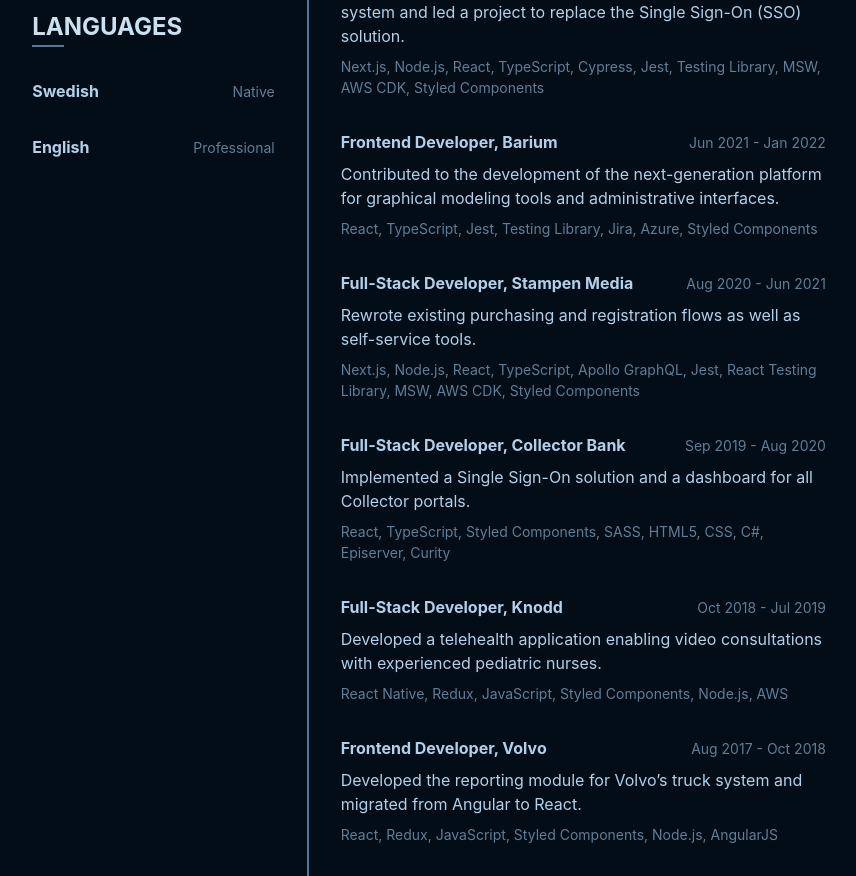
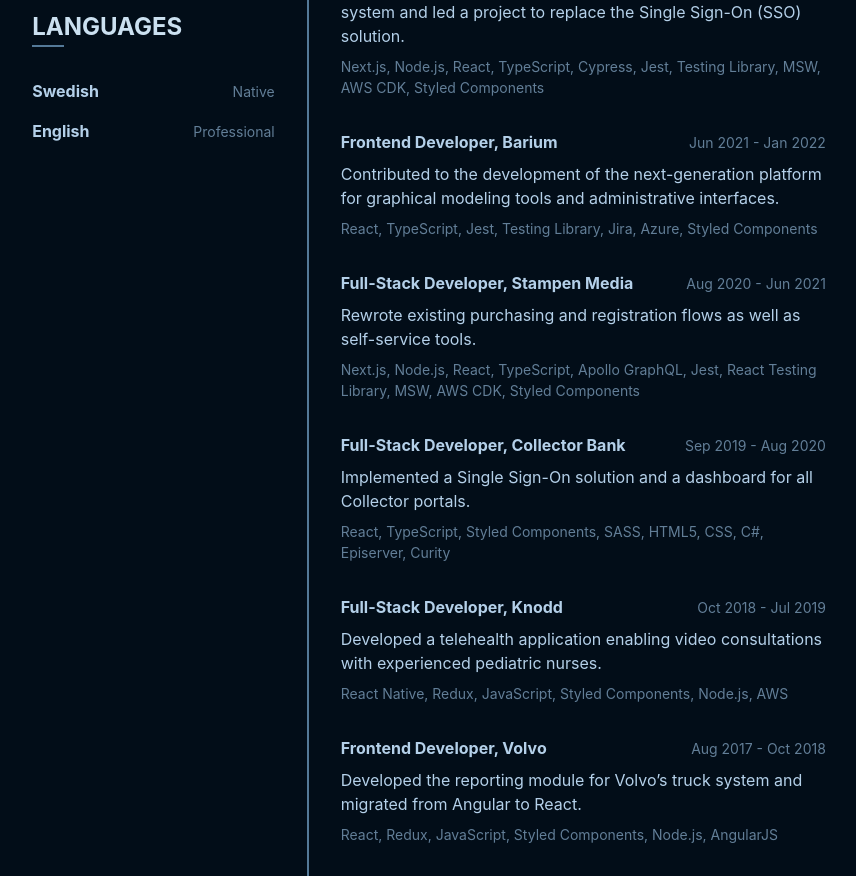
Before and after one commit to JohanGustafsson91/JohanGustafsson91.github.io, a React (Vite) app: page / in a window 1280 px wide. Shown: the part 829-1705 px from the top of the page, without its empty margins (211-1067 px from the left). Built offline with nearby package versions, Linux system fonts and the light colour scheme.

Commit message:
improvements

```diff
--- a/src/App.tsx
+++ b/src/App.tsx
@@ -28,7 +28,7 @@
           {contact.map((item) => (
             <div key={item.type} className="space-bottom-sm">
               <h4 className="no-space-bottom">{item.type}</h4>
-              <a href={item.link} target="_blank">
+              <a href={item.link} target="_blank" rel="noopener noreferrer">
                 {item.text}
               </a>
             </div>
@@ -137,7 +137,11 @@
   description,
   additionalInfo,
 }: ResumeItemProps) => (
-  <div className="space-bottom-md">
+  <div
+    className={
+      description || additionalInfo ? "space-bottom-md" : "space-bottom-sm"
+    }
+  >
     <div className="row">
       <span>
         <strong>{title} </strong>
@@ -156,7 +160,7 @@
   additionalInfo?: string;
 }
 
-const displayDate = (period: { start: string; end: string }) =>
+const displayDate = (period: CvData["experience"][number]["period"]) =>
   Object.values(period)
     .map((value) => {
       if (value === "") {
```
